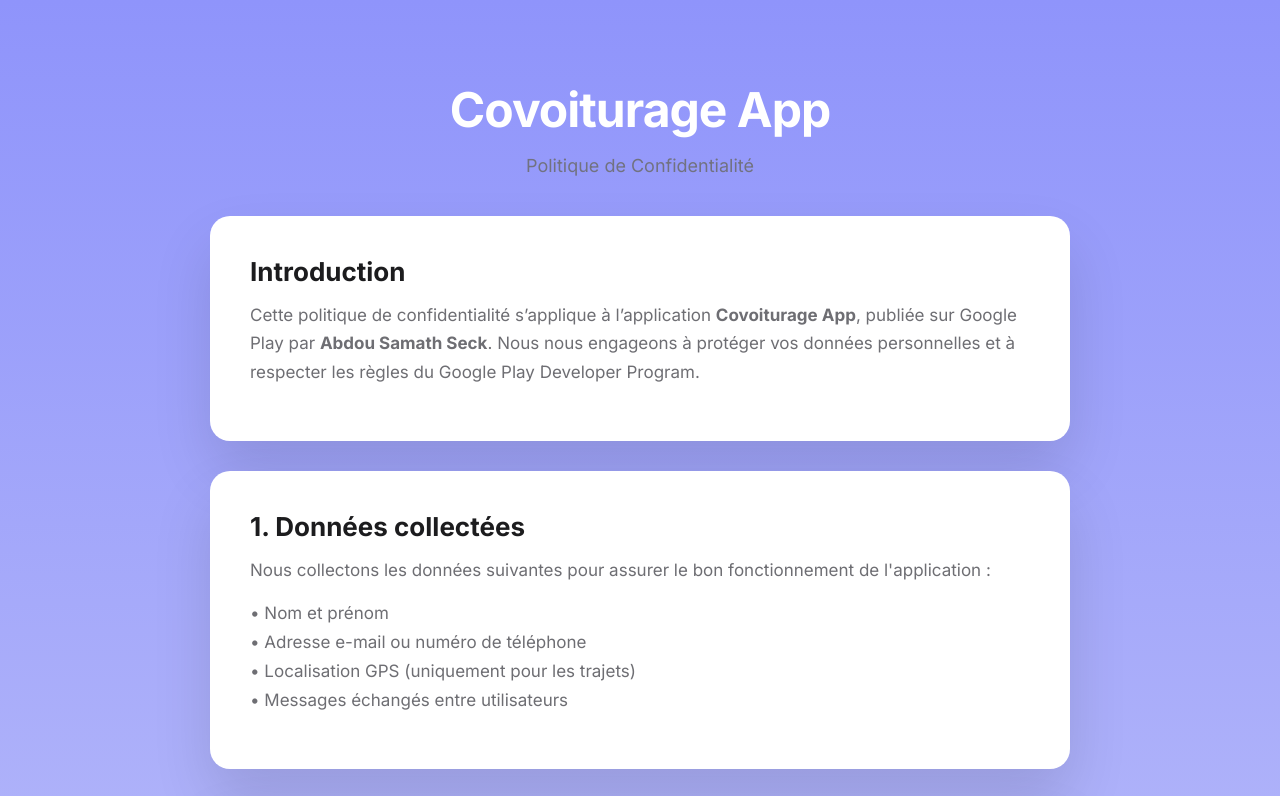
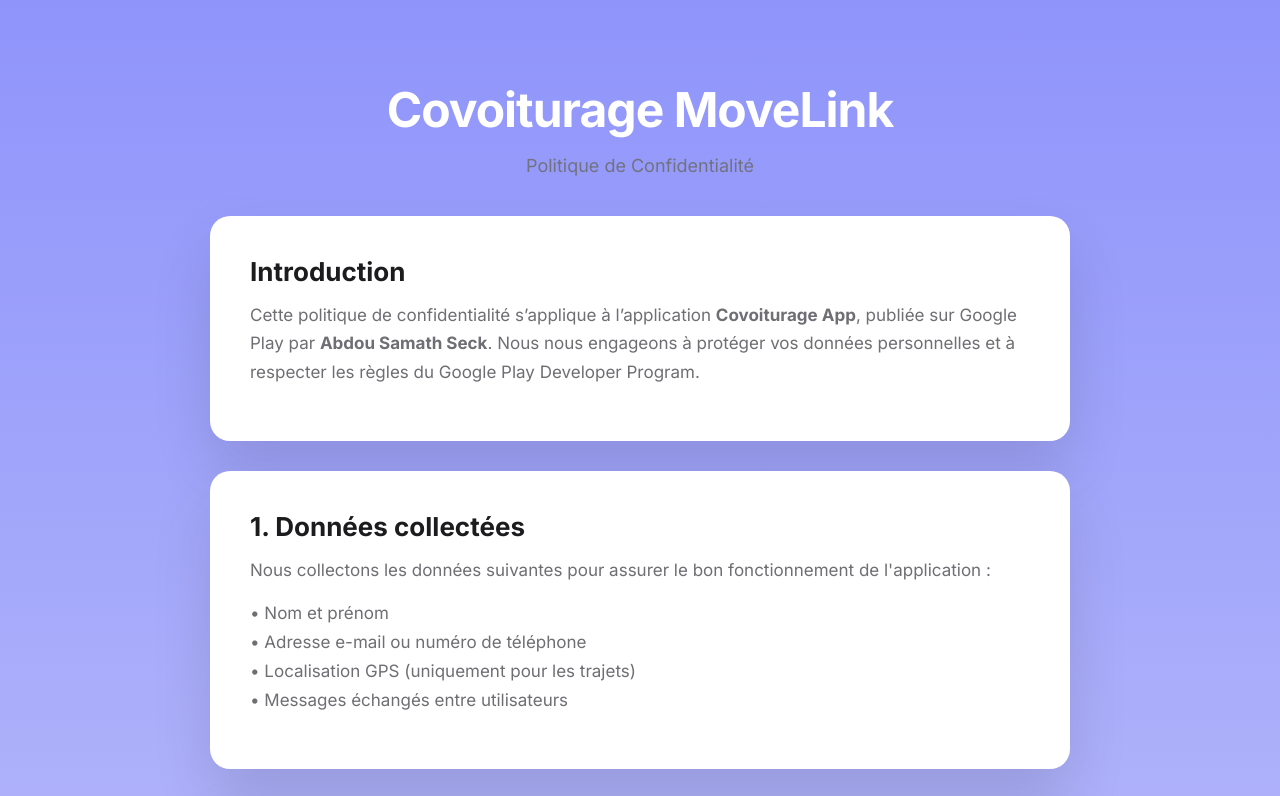
Before and after one commit to samat006/doc, a plain HTML site: page private.html in a window 1280 px wide. Shown: the top 796 px of the page. Drawn offline with Linux system fonts and the light colour scheme.

Commit message:
Update private.html

```diff
--- a/private.html
+++ b/private.html
@@ -94,7 +94,7 @@
 <body>
 
   <header>
-    <h1>Covoiturage App</h1>
+    <h1>Covoiturage MoveLink</h1>
     <p>Politique de Confidentialité</p>
   </header>
 
```
